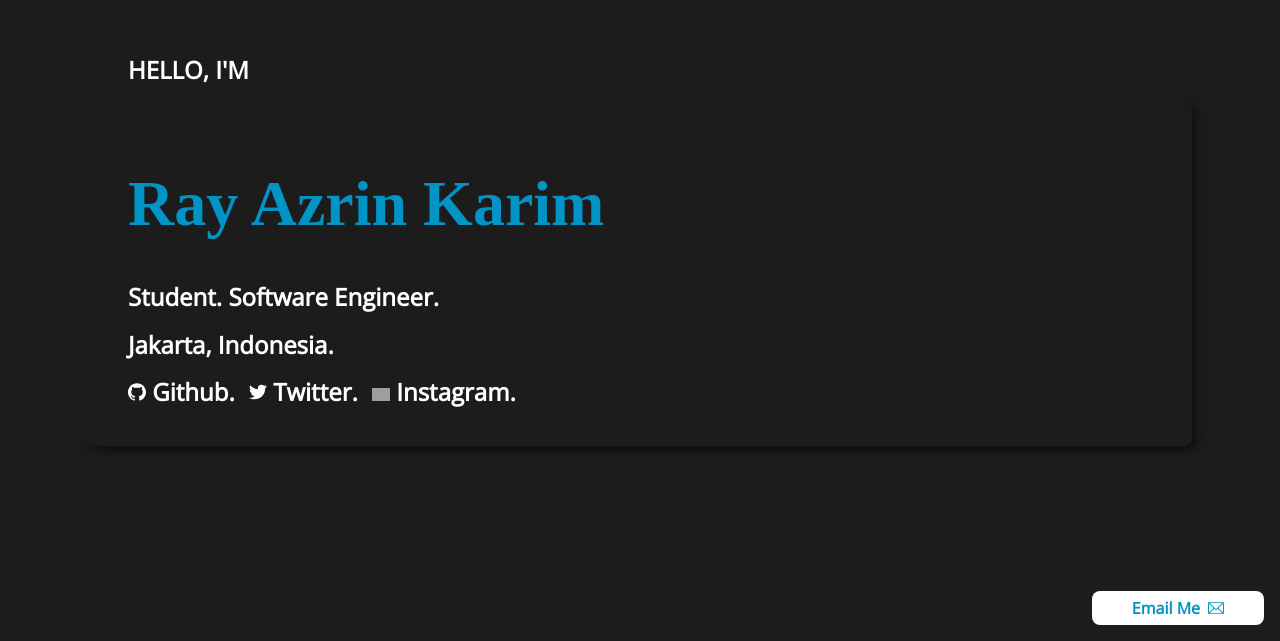
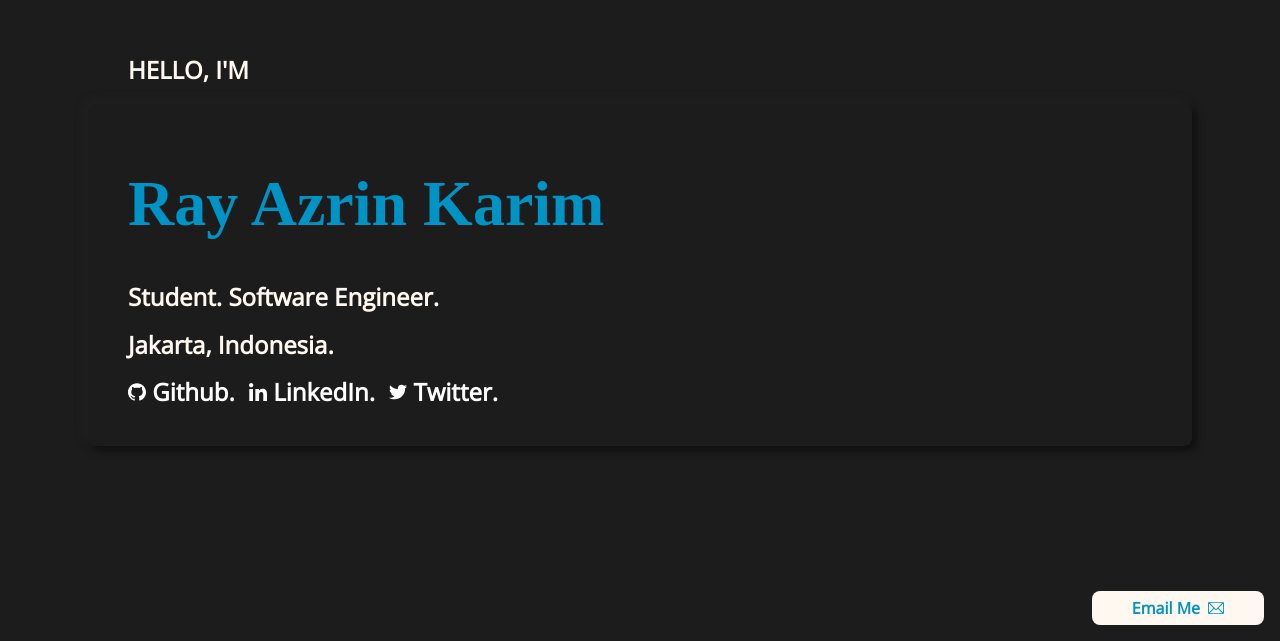
Before and after one commit to razrinn/portfolio-2020, a React (Create React App) app: page / in a window 1280 px wide. Shown: the part 159-800 px from the top of the page. Built offline with nearby package versions, Linux system fonts and the light colour scheme; grey boxes are pictures that could not be loaded; a web font is replaced by a local one.

Commit message:
update seo

```diff
--- a/public/index.html
+++ b/public/index.html
@@ -7,8 +7,10 @@
     <meta name="theme-color" content="#000000" />
     <meta
       name="description"
-      content="Web site created using create-react-app"
+      content="Hello, this is Ray Azrin Karim's portfolio site. Feel free to contact me if you need any help!"
     />
+    <meta name="og:title" property="og:title" content="Ray Azrin Karim | razrinn">
+
     <link rel="apple-touch-icon" href="%PUBLIC_URL%/logo192.png" />
     <!--
       manifest.json provides metadata used when your web app is installed on a
@@ -26,7 +28,7 @@
     -->
     <link rel="stylesheet" href="https://cdnjs.cloudflare.com/ajax/libs/normalize/8.0.1/normalize.min.css">
     <link rel="stylesheet" href="https://fonts.googleapis.com/css?family=Open+Sans|Proza+Libre">
-    <title>Ray Azrin Karim</title>
+    <title>Ray Azrin Karim | razrinn</title>
   </head>
   <body>
     <noscript>You need to enable JavaScript to run this app.</noscript>
--- a/src/container/LandingPage/index.tsx
+++ b/src/container/LandingPage/index.tsx
@@ -3,7 +3,6 @@ import { Root, Container, EmailButton } from "./styles";
 import ProfileSection from "./section/ProfileSection";
 import WorkSection from "./section/WorkSection";
 import Mail from "../../media/mail.svg";
-import { SocialIcon } from "./section/ProfileSection/styles";
 
 function IndexView() {
   return (
--- a/src/container/LandingPage/section/ProfileSection/index.tsx
+++ b/src/container/LandingPage/section/ProfileSection/index.tsx
@@ -3,7 +3,7 @@ import { ProfileContainer, SocialIcon } from "./styles";
 import { Box, Link, TitleText, SubtitleText } from "../../styles";
 import Github from "../../../../media/github.svg";
 import Twitter from "../../../../media/twitter.svg";
-import Instagram from "../../../../media/instagram.svg";
+import LinkedIn from "../../../../media/linkedin.svg";
 function ProfileSection() {
   return (
     <ProfileContainer>
@@ -21,19 +21,18 @@ function ProfileSection() {
             <SocialIcon src={Github} alt="github" /> Github.{" "}
           </Link>
           <Link
+            href="https://www.instagram.com/razrinn/"
+            target="_blank"
+            rel="noopener noreferrer"
+          >
+            <SocialIcon src={LinkedIn} alt="instagram" /> LinkedIn.{" "}
+          </Link>
+          <Link
             href="https://twitter.com/razrinn"
             target="_blank"
             rel="noopener noreferrer"
           >
             <SocialIcon src={Twitter} alt="twitter" /> Twitter.{" "}
-                    </Link>
-                    <Link
-                        href="https://www.instagram.com/razrinn/"
-                        target="_blank"
-                        rel="noopener noreferrer"
-                    >
-                        <SocialIcon src={Instagram} alt="instagram" />{" "}
-                        Instagram.{" "}
           </Link>
         </SubtitleText>
       </Box>
--- a/src/container/LandingPage/section/WorkSection/styles.ts
+++ b/src/container/LandingPage/section/WorkSection/styles.ts
@@ -1,4 +1,6 @@
 import styled from "styled-components";
+import { primaryWhite } from "../../../../utils/constants";
+
 export const WorkContainer = styled.div`
   min-height: 100vh;
   display: flex;
@@ -48,7 +50,11 @@ export const WorkItem = styled.div`
   padding: 0.25rem 0.5rem;
   margin: 0.625rem;
   cursor: pointer;
-    transition: box-shadow 0.275s ease;
+  transition: all 0.275s ease;
+  > p,
+  img {
+    transition: all 0.275s ease;
+  }
   @media only screen and (max-width: 768px) {
     padding: 0.25 0.5rem;
     max-width: 35%;
@@ -100,7 +106,7 @@ export const PaginationWrapper = styled.div`
 
 export const Pagination = styled.button`
   background: transparent;
-    color: white;
+  color: ${primaryWhite};
   border: none;
   cursor: pointer;
   padding: 0.5rem 1.25rem;
--- a/src/container/LandingPage/styles.ts
+++ b/src/container/LandingPage/styles.ts
@@ -1,5 +1,5 @@
 import styled from "styled-components";
-import { primaryBlue, primaryBlack } from "../../utils/constants";
+import { primaryBlue, primaryBlack, primaryWhite } from "../../utils/constants";
 
 export const Root = styled.div`
   margin: 0;
@@ -9,7 +9,7 @@ export const Root = styled.div`
 
   & p,
   div {
-        color: white;
+    color: ${primaryWhite};
     font-family: "Open Sans";
   }
 
@@ -96,7 +96,7 @@ export const EmailButton = styled.a`
   right: 1rem;
   bottom: 1rem;
   padding: 0.5rem 2.5rem;
-    background-color: white;
+  background-color: ${primaryWhite};
   color: ${primaryBlue};
   font-family: "Open Sans";
   font-weight: bold;
--- a/src/utils/constants.ts
+++ b/src/utils/constants.ts
@@ -1,3 +1,3 @@
 export const primaryBlue = "#0094c6";
-
 export const primaryBlack = "#1c1c1c";
+export const primaryWhite = "#fff8f0";
```
Also changed, not shown: src/media/linkedin.svg (added), 1 other file (tests, documents, lock files or other folders). Lines whose indentation alone changed are shown as unchanged.
